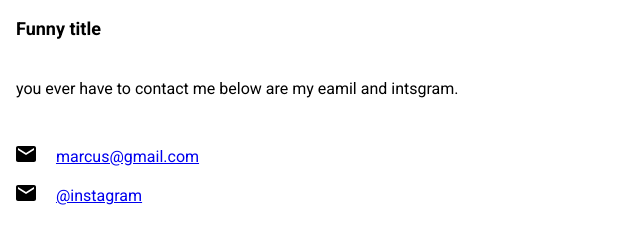
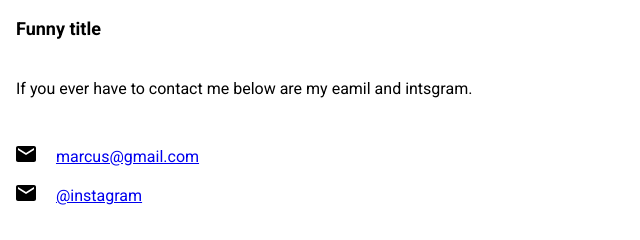
Before and after one commit to marcus171/marcus171.github.io, a plain HTML site: page contact.html in a window 1280 px wide. Shown: the part 475-715 px from the top of the page, 0-640 px from the left. Drawn offline with Linux system fonts and the light colour scheme.

Commit message:
Revert "Update contact.html"
This reverts commit 10fbfdad543d1842adc0f1c51b75bcedd21e4f15.

```diff
--- a/contact.html
+++ b/contact.html
@@ -52,7 +52,7 @@
             <img class="contact" src="" />
             <h2>Funny title</h2>
             <p>
-                you ever have to contact me below are my eamil and intsgram.
+                If you ever have to contact me below are my eamil and intsgram.
             </p>
 
             <p>
```
